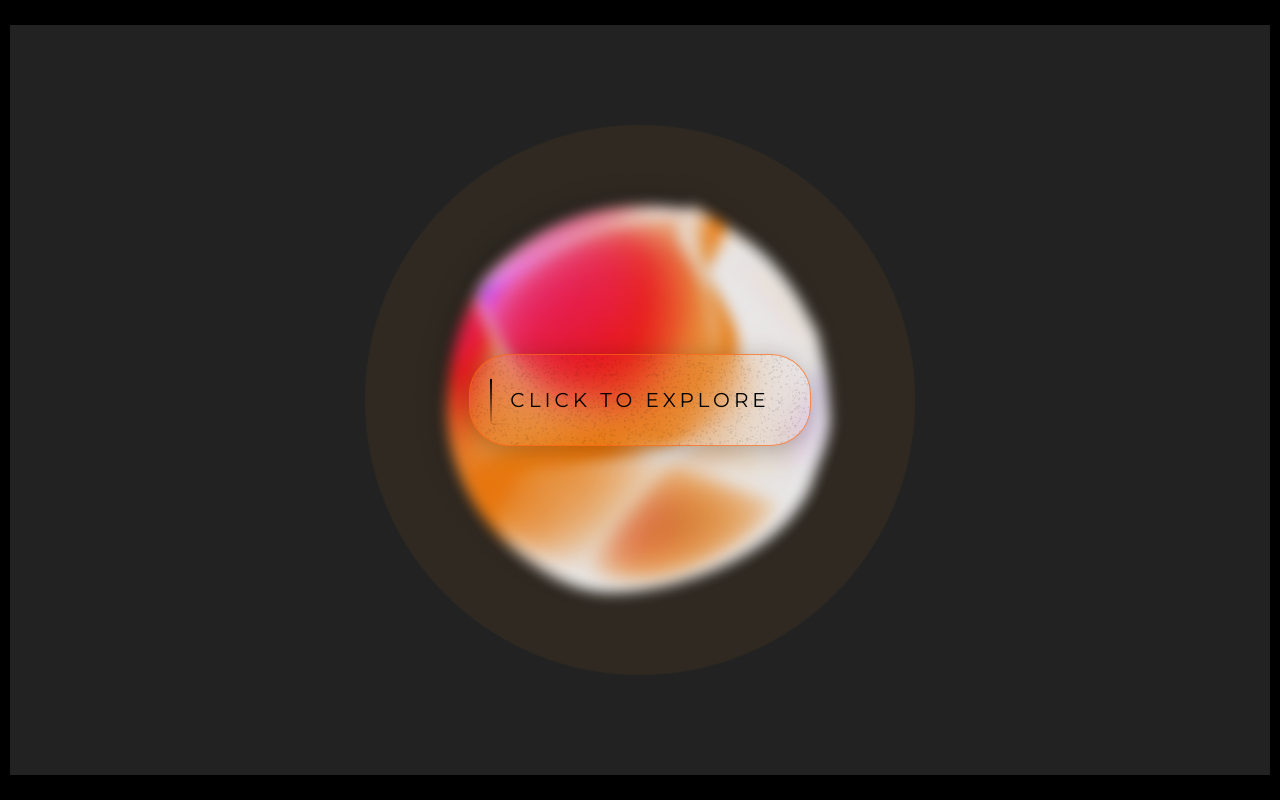
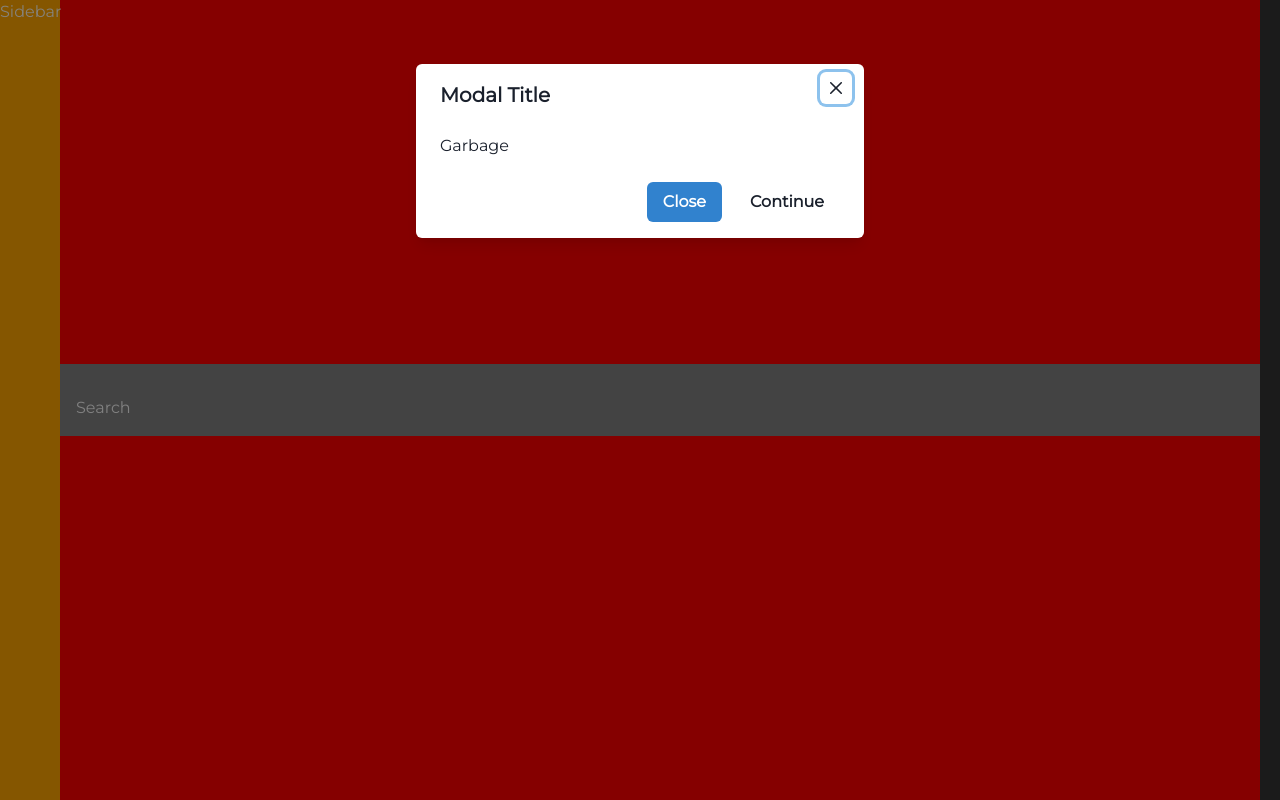
Before and after one commit to sbb3/ft_transcendence, a React (Vite) app: page / in a window 1280 px wide. Built offline with nearby package versions, Linux system fonts and the light colour scheme.

Commit message:
working on the DetailsFormModal

```diff
--- a/src/App.tsx
+++ b/src/App.tsx
@@ -23,25 +23,25 @@
 
         {/* <Route path="/bg" element={<Background />} /> */}
         {/* {/* <Route path="/login" element={<StayLoggedIn />} > */}
-				<Route index element={<Login />} />
+				{/* <Route index element={<Login />} /> */}
 				{/* <Route path="/login" element={<Login />} /> */}
-			{/* </Route>
-			<Route element={<AuthVerification />} >
+			{/* </Route> */}
+			{/* <Route element={<AuthVerification />} > */}
 				<Route path="/" element={<DashboardLayout />} >
-				<Route index element={<Overview />} />
+					<Route index element={<Overview />} />
 					<Route path="settings" element={<Settings />} />
 					<Route path="play" element={<Game />} />
 					<Route path="chat" element={<Chat />} />
 					<Route path="watch" element={<Watch />} />
 					<Route path="support" element={<Support />} />
 				</Route>
-			</Route> */}
+			{/* </Route> */}
 
 
 		</Route>
 	    {/* <Route path="*" element={<NotFoundPage />} /> */}
       </Routes>
-				</>
+	</>
   );
 }
 {
--- /dev/null
+++ b/src/components/DetailsFormModal.tsx
@@ -0,0 +1,62 @@
+import {
+  Button,
+  Modal,
+  ModalBody,
+  ModalCloseButton,
+  ModalContent,
+  ModalFooter,
+  ModalHeader,
+  ModalOverlay,
+  useDisclosure,
+} from "@chakra-ui/react";
+import { useForm } from "react-hook-form";
+import { useToast } from "@chakra-ui/react";
+import { useEffect } from "react";
+
+interface FormData {
+  name: string;
+  // avatar:
+}
+
+const DetailsFormModal = () => {
+  const { isOpen, onOpen, onClose } = useDisclosure();
+  const toast = useToast();
+  const {
+    register,
+    handleSubmit,
+    formState: { errors, isSubmitting },
+    reset,
+} = useForm<FormData>();
+
+
+  useEffect(() => {
+    onOpen();
+  }, [onOpen]);
+
+
+const submit = (data) => {
+  // console.log(data);
+
+    // reset();
+}
+
+  return (
+    <Modal isOpen={isOpen} onClose={onClose}>
+      <ModalOverlay />
+      <ModalContent>
+        <ModalHeader>Modal Title</ModalHeader>
+        <ModalCloseButton />
+        <ModalBody>Garbage</ModalBody>
+
+        <ModalFooter>
+          <Button colorScheme="blue" mr={3} onClick={onClose}>
+            Close
+          </Button>
+          <Button variant="ghost">Continue</Button>
+        </ModalFooter>
+      </ModalContent>
+    </Modal>
+  );
+};
+
+export default DetailsFormModal;
--- a/src/features/auth/authApi.tsx
+++ b/src/features/auth/authApi.tsx
@@ -11,8 +11,8 @@
 			}),
 			async onQueryStarted(_, { dispatch, queryFulfilled }) {
 				try {
-					const { data: { accessToken } } = await queryFulfilled;
-					dispatch(setLogin({ accessToken }));
+					const { data: userInfo } = await queryFulfilled;
+					dispatch(setLogin(userInfo));
 				} catch (err: any) {
 					console.log(`err: `, err);
 					return ;
@@ -41,10 +41,11 @@
 			}),
 			async onQueryStarted(_, { dispatch, queryFulfilled }) {
 				try {
-					const {data: {newAccessToken: accessToken}} = await queryFulfilled;
-					// const accessToken = data?.data?.newAccessToken;
+					const {data: userInfo} = await queryFulfilled;
+					// !! rename newAccessToken to accessToken
+					// !! const accessToken = data?.data?.newAccessToken;
 					// console.log(`newAccessToken: ${accessToken}`);
-					dispatch(setLogin({ accessToken }));
+					dispatch(setLogin(userInfo));
 
 				} catch (err: any) {
 					console.log(`err: `, err);
--- a/src/features/auth/authSlice.tsx
+++ b/src/features/auth/authSlice.tsx
@@ -2,6 +2,7 @@
 
 const initialState = {
 	accessToken: null,
+	user: null,
 };
 
 const authSlice = createSlice({
@@ -10,9 +11,11 @@
 	reducers: {
 		setLogin: (state, action) => {
 			state.accessToken = action.payload.accessToken;
+			state.user = action.payload.user;
 		},
 		setLogout: (state) => {
 			state.accessToken = null;
+			state.user = null;
 		},
 	},
 });
--- a/src/layouts/DashboardLayout.tsx
+++ b/src/layouts/DashboardLayout.tsx
@@ -1,9 +1,16 @@
 import { Outlet } from "react-router-dom";
-import { Box, Flex } from "@chakra-ui/react";
+import { Box, Flex, useDisclosure } from "@chakra-ui/react";
 import Header from "./Header";
 import Sidebar from "src/components/Sidebar";
+import { useEffect, useState } from "react";
+import DetailsFormModal from "src/components/DetailsFormModal";
 
 const DashboardLayout = () => {
+// const { alreadyUser } = useSelector((state: any) => state.user);
+
+const shouldOpenDetailsModal = true;
+
+
   return (
     <Box // outter-container - outter box
       pos="relative"
@@ -20,31 +27,21 @@
         maxW={{ base: "full", md: 748, lg: 972, xl: 1260 }} // full of its parent Box, sm of its parent width, md of 708px, lg of 964px and so
         maxH={{ base: "full", md: 748, lg: 972, xl: 1260 }}
         bg="red"
-				color={'whiteAlpha.900'}
+        color={"whiteAlpha.900"}
       >
-				<Flex
-					w="60px"
-					h="100vh"
-					bg="orange"
-				>
+        <Flex w="60px" h="100vh" bg="orange">
           <Sidebar />
         </Flex>
-				<Flex
-					flex={1}
-					direction={'column'}
-				>
+        <Flex flex={1} direction={"column"}>
           <Header />
-					<Flex
-						flex={1}
-						bg="black"
-					>
-						<Outlet />
+          <Flex flex={1} bg="black">
+            {shouldOpenDetailsModal ? <DetailsFormModal /> : <Outlet />}
           </Flex>
         </Flex>
       </Flex>
     </Box>
   );
-}
+};
 
 export default DashboardLayout;
 
--- a/src/pages/Login.tsx
+++ b/src/pages/Login.tsx
@@ -70,8 +70,8 @@
         bgSize="contain"
         bgRepeat="no-repeat"
         bgBlendMode="lighten"
-        animate={{ rotate: 360 }}
-        transition={{ ease: "linear", duration: 5, repeat: Infinity }}
+        // animate={{ rotate: 360 }}
+        // transition={{ ease: "linear", duration: 5, repeat: Infinity }}
         opacity={0.9}
       />
       <VStack
--- a/src/pages/Support.tsx
+++ b/src/pages/Support.tsx
@@ -50,7 +50,7 @@
     const { submit } = useWeb3forms({
         apikey: import.meta.env.VITE_WEB3FORMS_API_KEY,
         onSuccess(successMessage, data) {
-            console.log({ data: { name: 'name', email: 'email@gmail.com', msg: 'eeee' }, message: "Email sent successfully!", success: true });
+            // console.log({ data: { name: 'name', email: 'email@gmail.com', msg: 'eeee' }, message: "Email sent successfully!", success: true });
             toast({
                 title: "Message sent.",
                 description: successMessage,
```
Also changed, not shown: src/features/users/usersSlice.tsx (deleted). Lines whose indentation alone changed are shown as unchanged.
